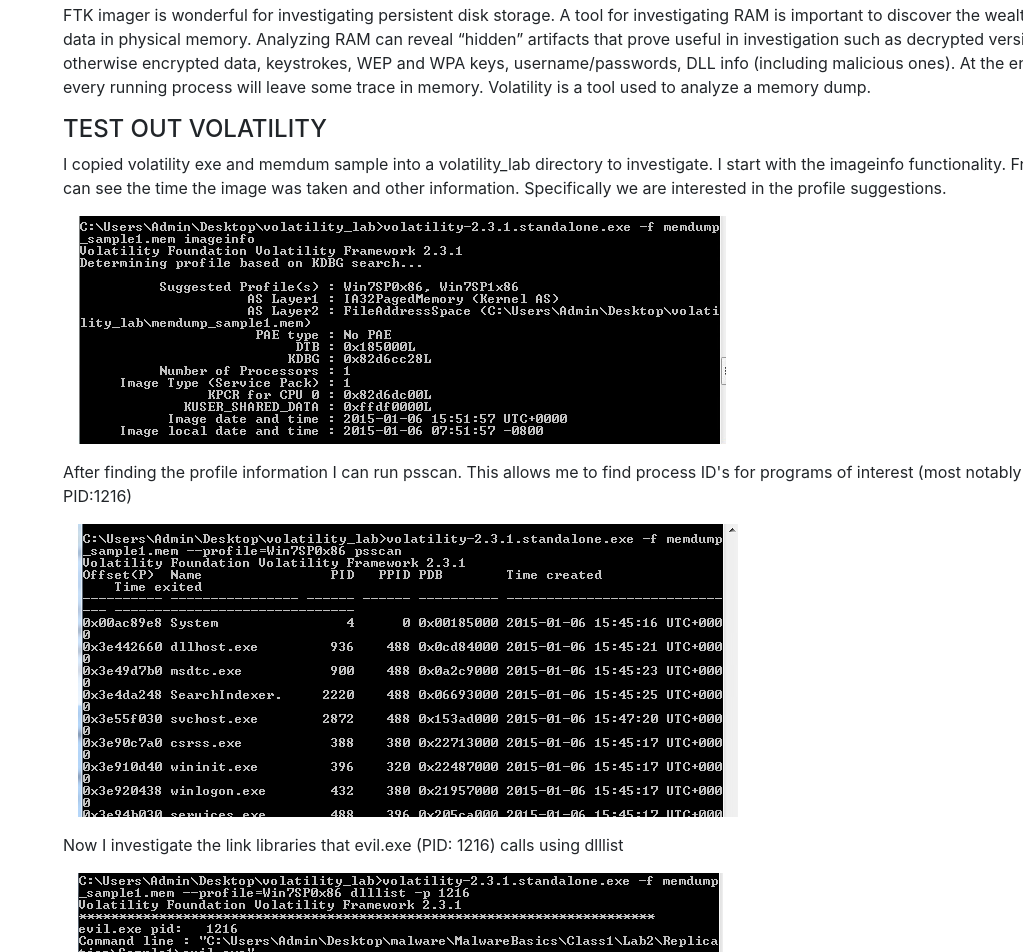
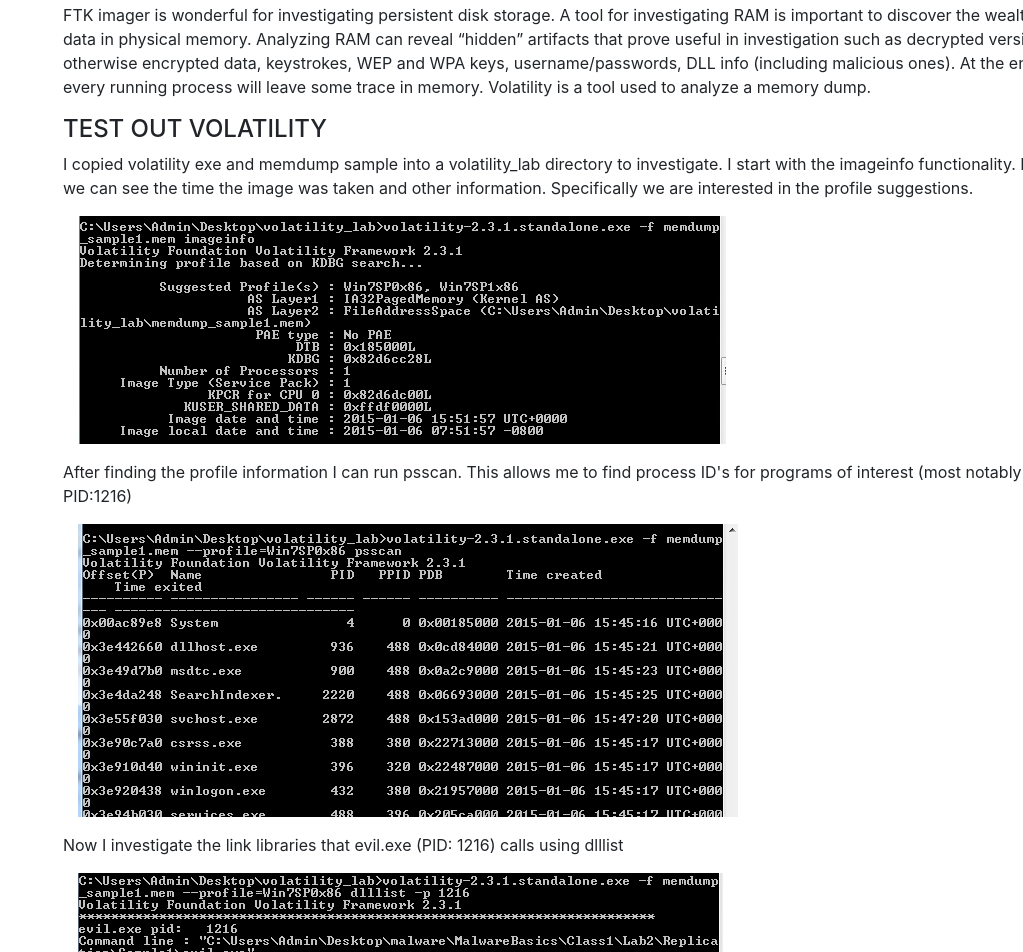
Before and after one commit to donoghuc/public_html, a website with bundled scripts: page index.html in a window 1280 px wide. Shown: the part 4303-5255 px from the top of the page, without its empty margins (257-1280 px from the left). Built offline with nearby package versions, Linux system fonts and the light colour scheme; a web font is replaced by a local one.

Commit message:
fix typo

```diff
--- a/index.html
+++ b/index.html
@@ -196,7 +196,7 @@
              </p>
 
              <h4>Test out volatility</h4>
-             <p> I copied volatility exe and memdum sample into a volatility_lab directory to investigate. I start with the imageinfo functionality. From here we can see the time the image was taken and other information. Specifically we are interested in the profile suggestions.  </p>
+             <p> I copied volatility exe and memdump sample into a volatility_lab directory to investigate. I start with the imageinfo functionality. From here we can see the time the image was taken and other information. Specifically we are interested in the profile suggestions.  </p>
              <div class="col-sm-12 mb-3">
                <img src="./img/volatility_img_info.png" class="img img-rounded img-responsive"/>
              </div>
```
